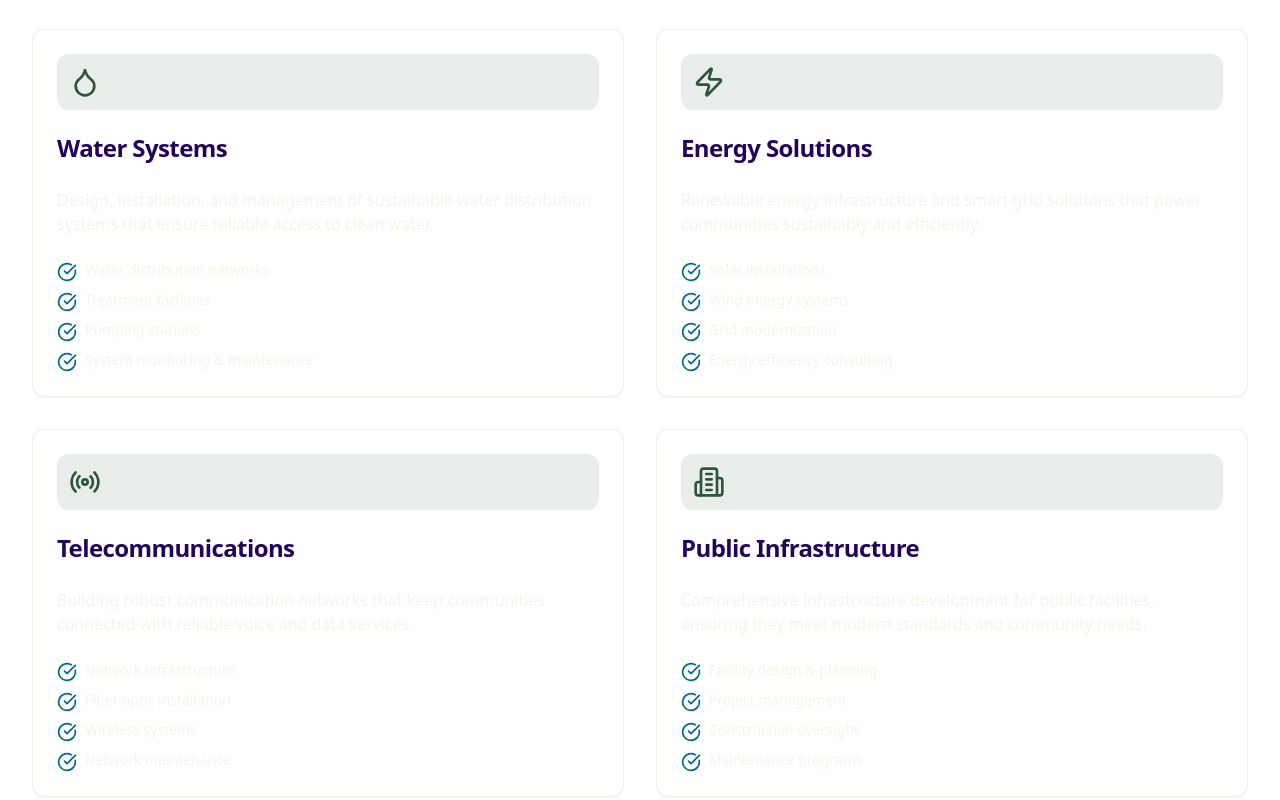
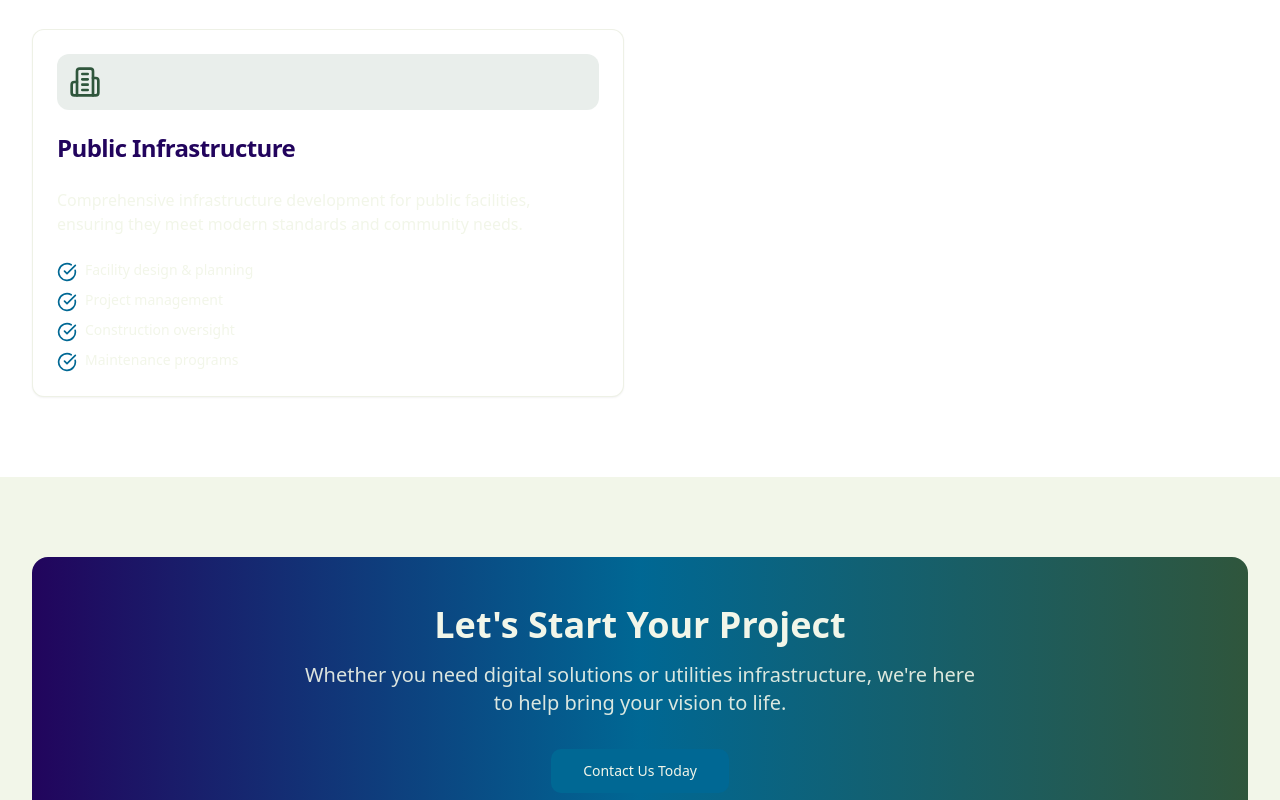
Before and after one commit to abdihafit/zahdey-our-digital-hearth, a React (Vite) app: page /services in a window 1280 px wide. Shown: the part 1300-2100 px from the top of the page. Built offline with nearby package versions, Linux system fonts and the light colour scheme; the HTML template or start-up script is replaced by a standard one.

Commit message:
Changes
Co-authored-by: abdihafit <41124918+abdihafit@users.noreply.github.com>

```diff
--- a/src/pages/Services.tsx
+++ b/src/pages/Services.tsx
@@ -6,9 +6,6 @@ import {
   Code,
   Smartphone,
   Server,
-  Droplet,
-  Zap,
-  Radio,
   Building2,
   CheckCircle
 } from "lucide-react";
@@ -51,39 +48,6 @@ const Services = () => {
   ];
 
   const utilitiesServices = [
-    {
-      icon: Droplet,
-      title: "Water Systems",
-      description: "Design, installation, and management of sustainable water distribution systems that ensure reliable access to clean water.",
-      features: [
-        "Water distribution networks",
-        "Treatment facilities",
-        "Pumping stations",
-        "System monitoring & maintenance",
-      ],
-    },
-    {
-      icon: Zap,
-      title: "Energy Solutions",
-      description: "Renewable energy infrastructure and smart grid solutions that power communities sustainably and efficiently.",
-      features: [
-        "Solar installations",
-        "Wind energy systems",
-        "Grid modernization",
-        "Energy efficiency consulting",
-      ],
-    },
-    {
-      icon: Radio,
-      title: "Telecommunications",
-      description: "Building robust communication networks that keep communities connected with reliable voice and data services.",
-      features: [
-        "Network infrastructure",
-        "Fiber optic installation",
-        "Wireless systems",
-        "Network maintenance",
-      ],
-    },
     {
       icon: Building2,
       title: "Public Infrastructure",
```
